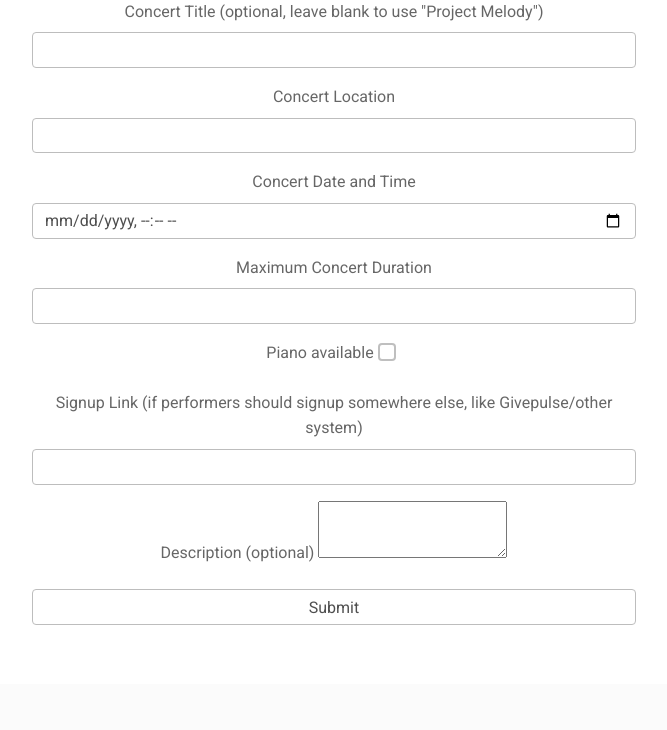
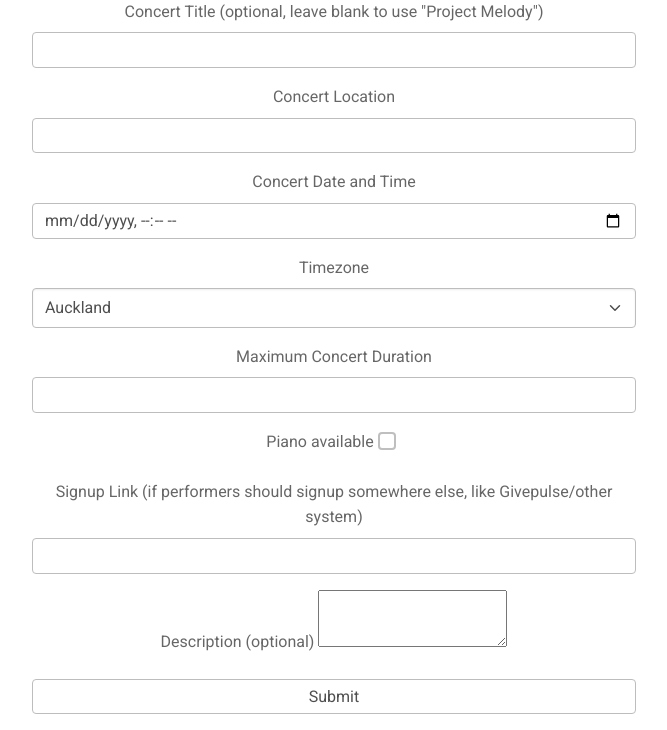
Before and after one commit to bohrium2b/pmhub, a Django app: template signup/templates/signup/createconcert.html in a window 1280 px wide. Shown: the part 116-846 px from the top of the page, without its empty margins (306-973 px from the left). Before the commit the page ends 741 px from the top, so only its background shows below. Run offline with Django 4.2, Linux system fonts and the light colour scheme; the template is opened without the code that fills it, so the values that code supplies are empty; parts of the project's set-up code (start-up, migrations or seed data) failed here and were passed over; some libraries are stand-ins or nearby versions.

Commit message:
Add timezone selector when creating a concert

```diff
--- a/signup/templates/signup/createconcert.html
+++ b/signup/templates/signup/createconcert.html
@@ -24,6 +24,13 @@
 <div class="mb-3">
     <label for="createconcert-datetime" class="form-label">Concert Date and Time</label>
     <input type="datetime-local" id="createconcert-datetime" class="form-control" name="datetime" value="{{concert.dateandtime|date:'Y-m-d\TH:i'}}" required>
+</div>
+<div class="mb-3">
+    <label for="createconcert-tz" class="form-label">Timezone</label>
+    <select class="form-select" name="timezone" required>
+        <option selected>Auckland</option>
+        <option>Austin</option>
+    </select>
 </div>
 <div class="mb-3">
     <label for="createconcert-maxtime" class="form-label">Maximum Concert Duration</label>
```
